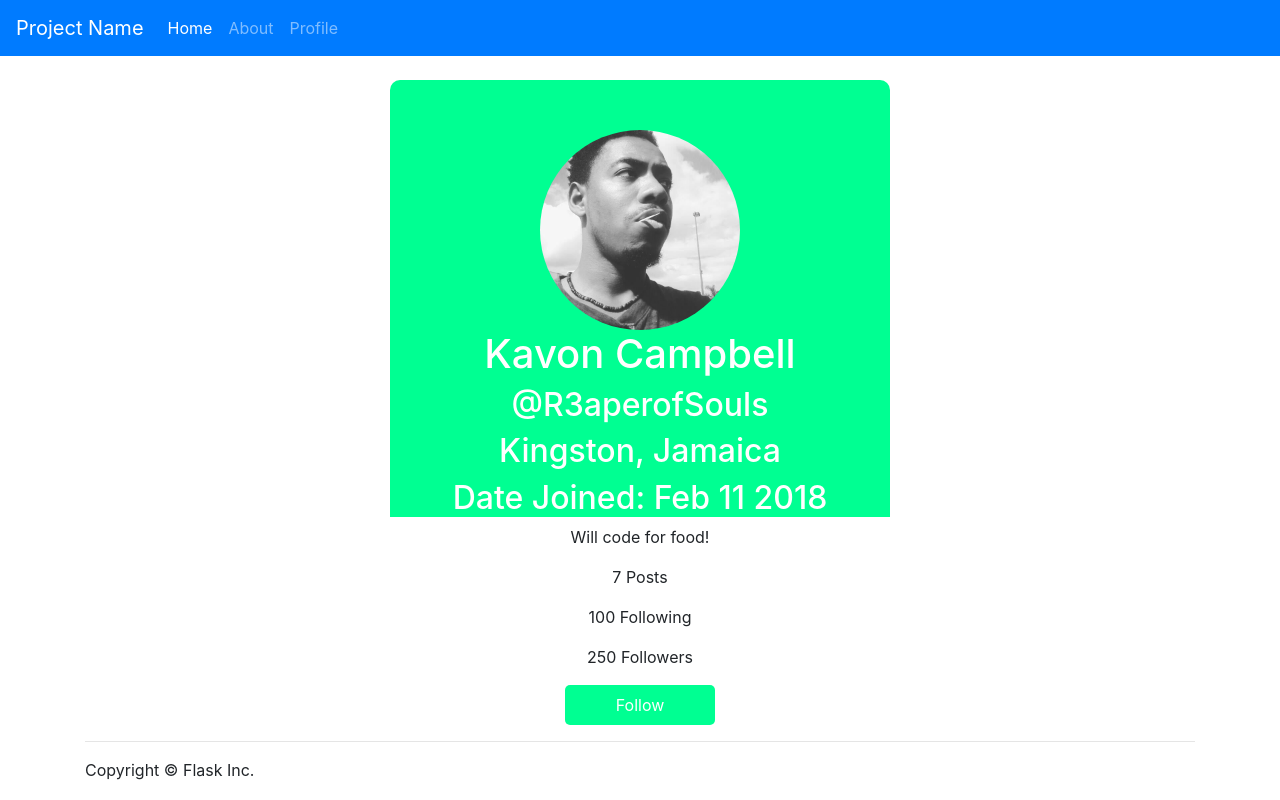
After one commit to Kavon360/info3180-lab2, a Flask app: page /profile in a window 1280 px wide. The commit adds this page. Run offline with Flask 2, Linux system fonts and the light colour scheme; some libraries are stand-ins or nearby versions.

Commit message:
Final Commit

```diff
--- a/app/static/css/app.css
+++ b/app/static/css/app.css
@@ -1,3 +1,51 @@
 body {
     padding-top: 5rem;
 }
+
+img {
+    width: 200px;
+    height: 200px;
+    border-radius: 100px;
+    margin-left: auto;
+    margin-right: auto;
+    display: block;
+
+
+}
+
+.div_profile {
+    background-color: #00ff92;
+    width: 500px;
+    margin-left: auto;
+    margin-right: auto;
+    text-align: center;
+    padding-top: 50px;
+    border-top-right-radius: 10px;
+    border-top-left-radius: 10px;
+    color: white;
+}
+
+.div_info {
+    margin-left: auto;
+    margin-right: auto;
+    width: 500px;
+    border-bottom-right-radius: 10px;
+    border-bottom-left-radius: 10px;
+    text-align: center;
+}
+
+p {
+    display: inline-block;
+}
+
+.div_button {
+    background-color: #00ff92;
+    margin-left: auto;
+    margin-right: auto;
+    width: 150px;
+    height: 40px;
+    text-align: center;
+    color: white;
+    padding-top: 8px;
+    border-radius: 5px;
+}
--- a/app/templates/header.html
+++ b/app/templates/header.html
@@ -12,6 +12,9 @@
       <li class="nav-item">
         <a class="nav-link" href="{{ url_for('about') }}">About</a>
       </li>
+      <li class="nav-item">
+        <a class="nav-link" href="{{ url_for('profile') }}">Profile</a>
+      </li>
     </ul>
   </div>
 </nav>
--- /dev/null
+++ b/app/templates/profile.html
@@ -0,0 +1,29 @@
+{% extends "base.html" %}
+
+
+{% block main %}
+<div class="div_profile">
+    <img src={{ url_for('static', filename="pp.jpg") }}></img>
+    <h1>Kavon Campbell</h1>
+    <h2>@R3aperofSouls</h2>
+    <h2>Kingston, Jamaica</h2>
+    <h2>Date Joined: {{display_time}}</h2>
+</div>
+<div class="div_info">
+    <p>Will code for food!</p>
+</div>
+<div class="div_info">
+    <p>7</p>
+    <p>Posts</p>
+</div>
+<div class="div_info">
+    <p>100</p>
+    <p>Following</p>
+</div>
+<div class="div_info">
+    <p>250</p>
+    <p>Followers</p>
+</div>
+<div class="div_button">Follow</div>
+
+{% endblock %}
--- a/app/views.py
+++ b/app/views.py
@@ -8,7 +8,8 @@ This file creates your application.
 from app import app
 from flask import render_template, request, redirect, url_for, flash
 
-
+import datetime
+import time
 ###
 # Routing for your application.
 ###
@@ -24,6 +25,11 @@ def about():
     """Render the website's about page."""
     return render_template('about.html', name="Mary Jane")
 
+@app.route('/profile')
+def profile():
+    """Render the website's profile page"""
+    displayTime = timeInfo()
+    return render_template('profile.html', display_time = displayTime)
 
 ###
 # The functions below should be applicable to all Flask apps.
@@ -53,6 +59,12 @@ def page_not_found(error):
     """Custom 404 page."""
     return render_template('404.html'), 404
 
+def timeInfo():
+    localtime = time.localtime(time.time())
+    localtime = time.mktime(localtime)
+    display_time = time.strftime("%b %d %Y", time.gmtime(localtime))
+    return display_time
+
 
 if __name__ == '__main__':
     app.run(debug=True, host="0.0.0.0", port="8080")
```
Also changed, not shown: app/static/pp.jpg (added).
